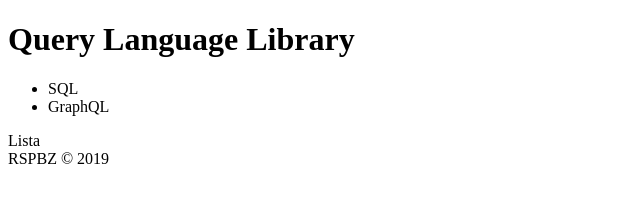
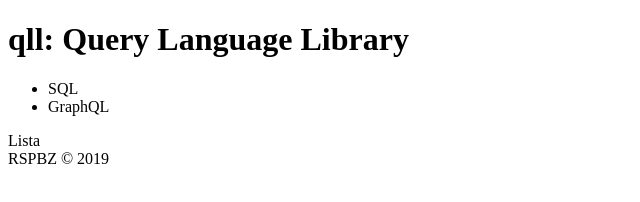
Before and after one commit to codll/query, a plain HTML site: page index.html in a window 1280 px wide. Shown: the whole page, without its empty margins (0-640 px from the left). Drawn offline with Linux system fonts and the light colour scheme.

Commit message:
Adicionando qll: nos títulos e a classe logo no h1.

```diff
--- a/index.html
+++ b/index.html
@@ -1,7 +1,7 @@
 <!DOCTYPE html>
 <html lang="pt-br">
 	<head>
-		<title>Query Language Library - RSPBZ</title>
+		<title>qll: Query Language Library - RSPBZ</title>
 
 		<meta name="charset="utf-8">
 		<meta http-equiv="X-UA-Compatible" content="IE=edge">
@@ -11,7 +11,7 @@
 
 	<body>
 		<header>
-			<h1>Query Language Library</h1>
+			<h1 id="logo">qll: Query Language Library</h1>
 		</header>
 
 		<nav>
```
